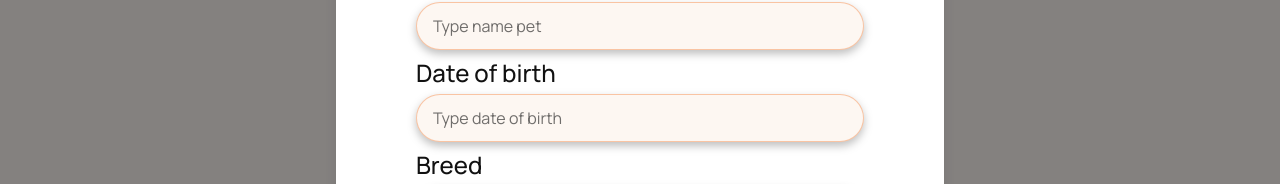
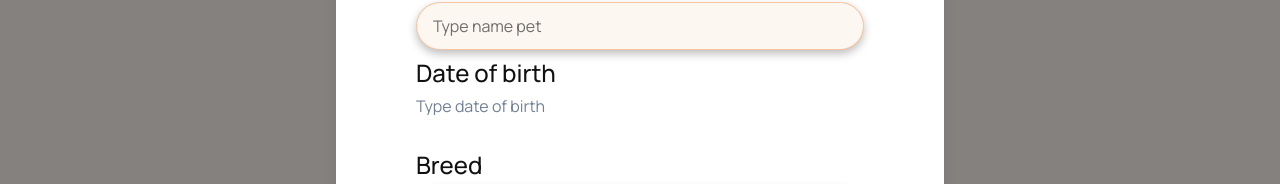
Before and after one commit to andrii-petlovanyi/pets_project_client, a React (Create React App) app: page /notices/sell in a window 1280 px wide. Both pictures are taken after a click on the button 1241 px from the left and 338 px from the top of the page. Shown: the part 467-651 px from the top of the page. Built offline with nearby package versions, Linux system fonts and the light colour scheme; no server answers.

Commit message:
date Modal AddPetNew

```diff
--- a/src/components/Notices/ModalAddNotice/ModalAddNew.jsx
+++ b/src/components/Notices/ModalAddNotice/ModalAddNew.jsx
@@ -1,3 +1,7 @@
+import React, { useState } from 'react';
+import { Controller, useForm } from 'react-hook-form';
+import { yupResolver } from '@hookform/resolvers/yup';
+import * as yup from 'yup';
 import {
   Box,
   FormControl,
@@ -18,16 +22,17 @@ import {
   Textarea,
   Icon,
 } from '@chakra-ui/react';
-import { yupResolver } from '@hookform/resolvers/yup';
-import * as yup from 'yup';
-import React, { useState } from 'react';
-import { useForm } from 'react-hook-form';
 import { HiPlus } from 'react-icons/hi';
 import { MdClose } from 'react-icons/md';
-import { birthdayRegExp, locationRegExp } from '../../../services/validation';
 import { TfiPlus } from 'react-icons/tfi';
+import DatePicker from 'react-datepicker';
+import 'react-datepicker/dist/react-datepicker.css';
+import { dateToString, stringToDate } from '../../../services/dateFormat';
+import { locationRegExp } from '../../../services/validation';
+// import { birthRegExp, locationRegExp } from '../../../services/validation';
 import { useAddNoticeMutation } from '../../../redux/notices/noticesApiSlice';
-import Toast from '../../../hooks/toast'
+import Toast from '../../../hooks/toast';
+import { calendarFunc } from '../../UserForm/Calendar/Calendar';
 
 const schemaStep1Off = yup.object().shape({
   title: yup
@@ -63,9 +68,7 @@ const schemaStep1 = yup.object().shape({
     .min(2, 'Minimal pet name length is 2 symbols')
     .max(32, 'Max pet name length is 32 symbols')
     .required('Pet name is required'),
-  birth: yup
-    .string()
-    .matches(birthdayRegExp, 'Birthday must be in format: 01.01.2000'),
+  birth: yup.string(),
   breed: yup
     .string()
     .trim()
@@ -108,6 +111,7 @@ const ModalAddNew = () => {
 
   const {
     register,
+    control,
     handleSubmit,
     formState: { errors },
     watch,
@@ -132,6 +136,7 @@ const ModalAddNew = () => {
     formData.append('title', data.title);
     formData.append('category', category);
     formData.append('petName', data.petName);
+    formData.append('birth', data.birth);
     formData.append('breed', data.breed);
     formData.append('location', data.location);
     formData.append('petSex', petSex);
@@ -148,7 +153,8 @@ const ModalAddNew = () => {
 
     try {
       const { data: res, error } = await addNotice(formData);
-      if (error) return addToast({ message: error.data.message, type: 'error' });
+      if (error)
+        return addToast({ message: error.data.message, type: 'error' });
       addToast({ message: res.message, type: 'success' });
       onClose();
       reset();
@@ -294,11 +300,31 @@ const ModalAddNew = () => {
                   <FormLabel htmlFor="birth">
                     <Text variant={'noticesInputsHead'}>Date of birth</Text>
                   </FormLabel>
-                  <Input
+                  {/* <Input
                     placeholder={'Type date of birth'}
                     variant={'addNoticeForm'}
                     type="text"
                     {...register('birth')}
+                  /> */}
+                  <Controller
+                    name="birth"
+                    control={control}
+                    render={({ field }) => (
+                      <Box style={{ height: '48px' }} variant={'addNoticeForm'}>
+                        <DatePicker
+                          renderCustomHeader={calendarFunc}
+                          onChange={date => {
+                            console.log(date);
+                            field.onChange(dateToString(date));
+                          }}
+                          selected={field.value && stringToDate(field.value)}
+                          dateFormat="dd.MM.yyyy"
+                          maxDate={Date.now()}
+                          wrapperClassName="date__picker"
+                          placeholderText={'Type date of birth'}
+                        />
+                      </Box>
+                    )}
                   />
                   <FormErrorMessage>{errors.birth?.message}</FormErrorMessage>
                 </FormControl>
--- a/src/components/UserPets/AddPets.jsx
+++ b/src/components/UserPets/AddPets.jsx
@@ -34,7 +34,7 @@ import userApiSlice, {
   useAddMyPetsMutation,
 } from '../../redux/user/userApiSlice';
 import { useDispatch } from 'react-redux';
-import { birthdayRegExp } from '../../services/validation';
+// import { birthdayRegExp } from '../../services/validation';
 import Toast from '../../hooks/toast';
 import { calendarFunc } from '../UserForm/Calendar/Calendar';
 import '../UserForm/Calendar/Calendar.styled.css';
@@ -46,10 +46,7 @@ const schemaStep1 = yup.object().shape({
     .min(2, 'Minimal pet name length is 2 symbols')
     .max(32, 'Max pet name length is 32 symbols')
     .required('Pet name is required'),
-  birthday: yup
-    .string()
-    .matches(birthdayRegExp, 'Birthday must be in format: 01.01.2000')
-    .required('Birthday is required'),
+  birthday: yup.string().required('Birthday is required'),
   breed: yup
     .string()
     .trim()
@@ -85,9 +82,6 @@ const AddPets = () => {
     control,
     reset,
   } = useForm({
-    // defaultValues: {
-    //   birthday: stringToDate(user.birthday),
-    // },
     resolver: yupResolver(step === 1 ? schemaStep1 : schemaStep2),
   });
 
@@ -191,7 +185,6 @@ const AddPets = () => {
                       <DatePicker
                         renderCustomHeader={calendarFunc}
                         onChange={date => {
-                          console.log(date);
                           field.onChange(dateToString(date));
                         }}
                         selected={field.value && stringToDate(field.value)}
--- a/src/services/validation.js
+++ b/src/services/validation.js
@@ -5,9 +5,9 @@ export const phoneRegExp =
   /^(\+?\d{0,4})?\s?-?\s?(\(?\d{3}\)?)\s?-?\s?(\(?\d{3}\)?)\s?-?\s?(\(?\d{4}\)?)?$/;
 
 export const passRegexp = /^(?=.*[a-zA-Z])(?=.*\d).{7,}$/;
-export const birthdayRegExp = /^\d{2}\.\d{2}\.\d{4}$/;
-export const birthDay =
-  /^\s*(3[01]|[12][0-9]|0?[1-9])\.(1[012]|0?[1-9])\.((?:19|20)\d{2})\s*$/;
+// export const birthdayRegExp = /^\d{2}\.\d{2}\.\d{4}$/;
+// export const birthDay =
+//   /^\s*(3[01]|[12][0-9]|0?[1-9])\.(1[012]|0?[1-9])\.((?:19|20)\d{2})\s*$/;
 
 export const userFormSchema = yup.object({
   name: yup
```
